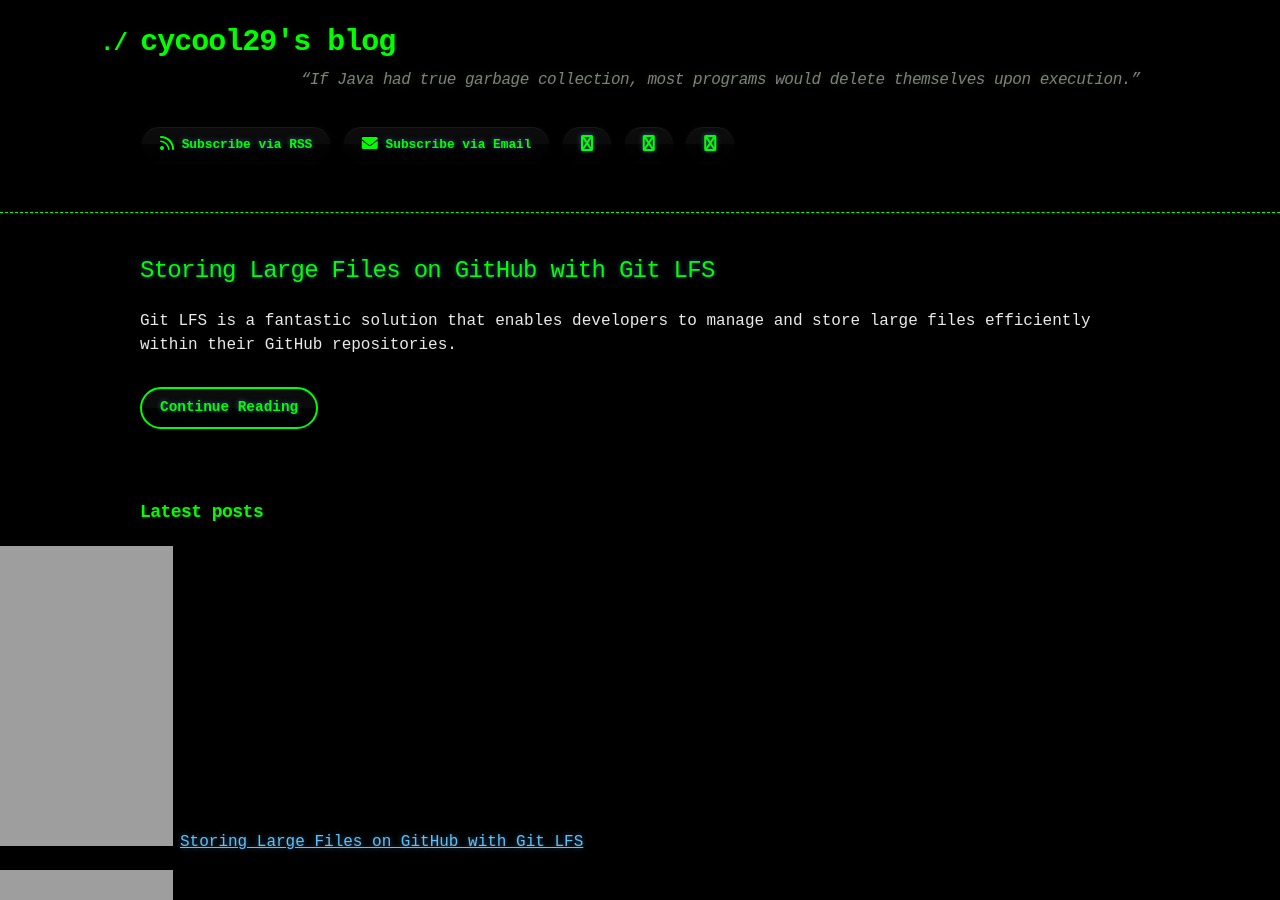
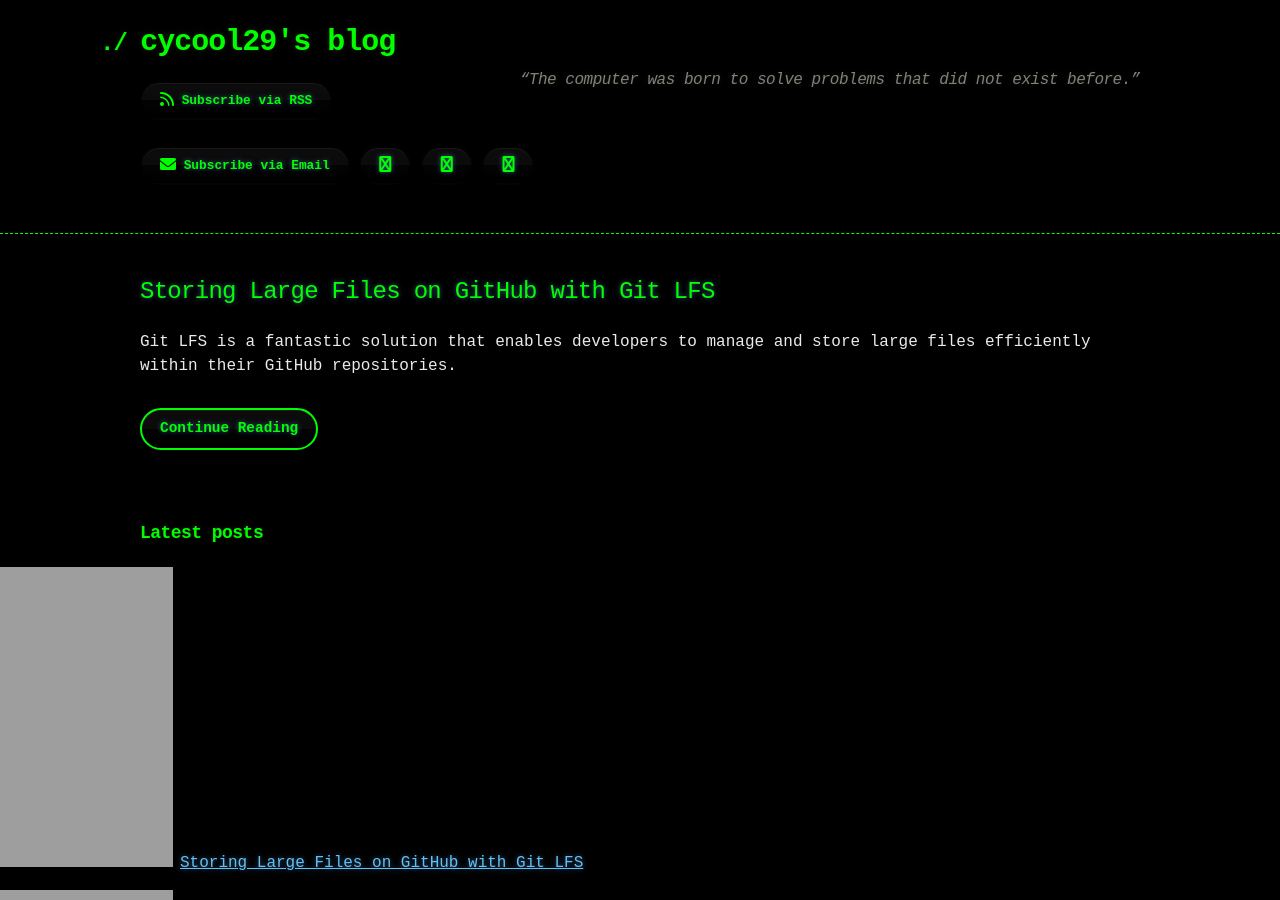
Before and after one commit to cycool29/cycool29.github.io, a Jekyll site: the page built from index.md, in a window 1280 px wide and 900 px high. Built offline with Jekyll 4.4.1, drawn with Linux system fonts in a browser that asks for light colours; a style sheet for code colours, icons or effects is not loaded.

Commit message:
Update quotes

```diff
--- a/_config.yml
+++ b/_config.yml
@@ -1,5 +1,5 @@
 title: cycool29's blog
-description: "“If Java had true garbage collection, most programs would delete themselves upon execution.” "
+description: "“The computer was born to solve problems that did not exist before.” "
 bio: A high school student. Intermediate in Python, Git, Bash. Learning JavaScript. He/Him. "
 author: cycool29
 url: https://cycool29.github.io
```
